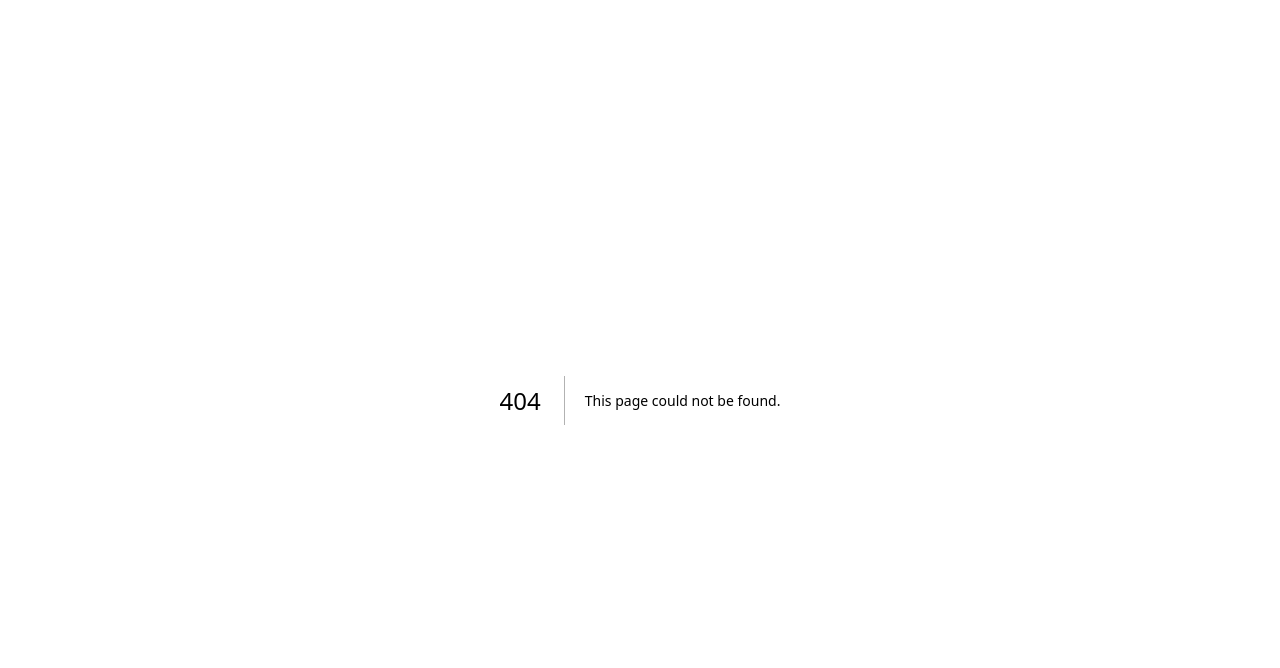
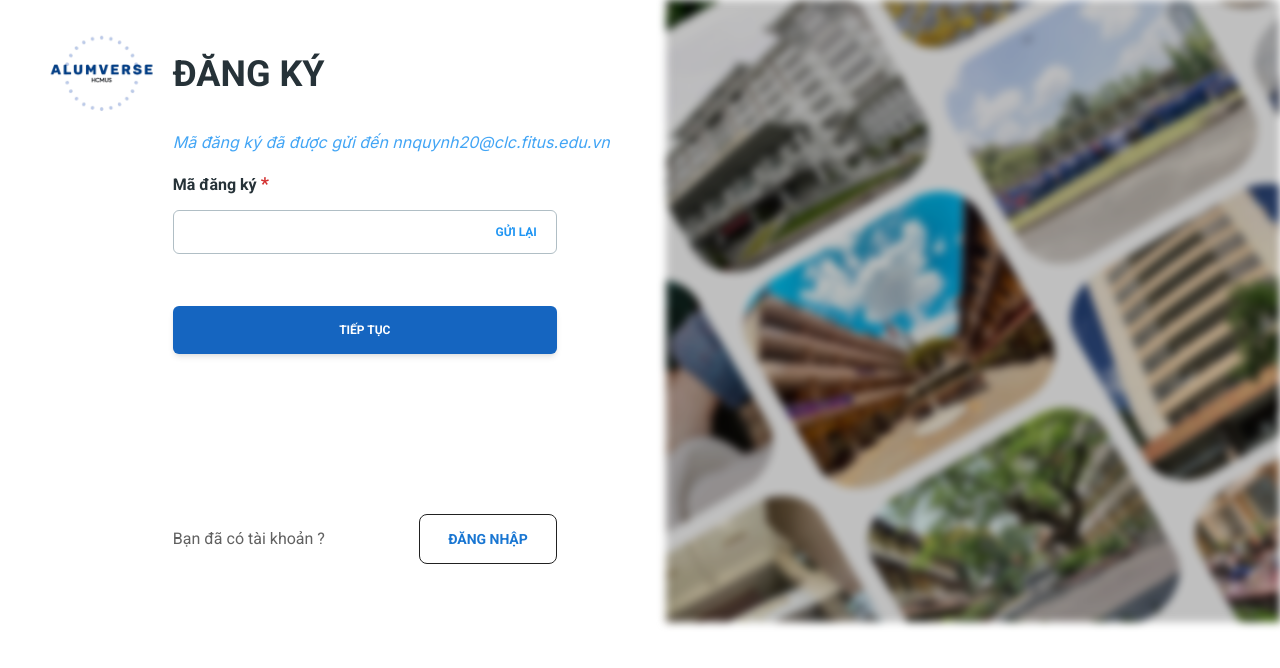
Before and after one commit to mugetsu0422/HCMUS-Alumni-Web, a Next.js app: page /verify-email in a window 1280 px wide. Before the commit this address had no page. Shown: the top 668 px of the page. Built offline with nearby package versions, Linux system fonts and the light colour scheme; a web font is replaced by a local one.

Commit message:
verify page

```diff
--- a/src/app/ui/(authentication)/layout.tsx
+++ b/src/app/(authentication)/layout.tsx
@@ -1,5 +1,5 @@
 import { Inter } from 'next/font/google'
-import '../../globals.css'
+import '../globals.css'
 import Image from 'next/image'
 
 const inter = Inter({ subsets: ['latin'] })
--- a/src/app/ui/(authentication)/signin/page.tsx
+++ b/src/app/(authentication)/signin/page.tsx
@@ -8,7 +8,7 @@ import {
   Button,
   Typography,
 } from '@material-tailwind/react'
-import { roboto } from '../../fonts'
+import { roboto } from '../../ui/fonts'
 import toast, { Toaster } from 'react-hot-toast'
 
 export default function page() {
@@ -21,7 +21,7 @@ export default function page() {
       color="transparent"
       shadow={false}
       placeholder={undefined}
-      className={`${roboto} w-[20rem] m-auto pt-[10rem] `}>
+      className={`${roboto} w-[20rem] m-auto pt-[8rem] `}>
       <Typography variant="h2" color="blue-gray" placeholder={undefined}>
         ĐĂNG NHẬP
       </Typography>
@@ -92,6 +92,7 @@ export default function page() {
           className={` ${roboto} mt-6 w-full bg-blue-800 text-white rounded-md py-4`}>
           Đăng nhập
         </Button>
+
         <Toaster
           toastOptions={{
             success: {
@@ -115,7 +116,7 @@ export default function page() {
             className={`${roboto} text-center font-normal`}>
             Bạn chưa có tài khoản ?
           </Typography>
-          <Link href="http://localhost:3000/ui/signup">
+          <Link href="/signup">
             <Button
               placeholder={undefined}
               size="lg"
--- a/src/app/ui/(authentication)/signup/page.tsx
+++ b/src/app/(authentication)/signup/page.tsx
@@ -2,16 +2,23 @@
 import React from 'react'
 import Link from 'next/link'
 import { Card, Input, Button, Typography } from '@material-tailwind/react'
-import { roboto } from '../../fonts'
+import { roboto } from '../../ui/fonts'
 import { useForm } from 'react-hook-form'
-import ErrorInput from './ErrorInput'
+import ErrorInput from '../../ui/Error-input'
+
+import { useRouter } from 'next/navigation'
 
 export default function page() {
+  // eslint-disable-next-line react-hooks/rules-of-hooks
+  const router = useRouter()
   const onSubmit = (data) => {
     console.log(data) // Submit form data
   }
 
-  // eslint-disable-next-line react-hooks/rules-of-hooks
+  function hanldeClick() {
+    router.push('/verify-email')
+  }
+
   const {
     register,
     handleSubmit,
@@ -25,7 +32,7 @@ export default function page() {
       color="transparent"
       shadow={false}
       placeholder={undefined}
-      className={`${roboto} w-[20rem] m-auto pt-[10rem] `}>
+      className={`${roboto} w-[20rem] m-auto pt-[8rem] `}>
       <Typography variant="h2" color="blue-gray" placeholder={undefined}>
         ĐĂNG KÝ
       </Typography>
@@ -121,11 +128,12 @@ export default function page() {
         </div>
 
         <Button
+          onClick={hanldeClick}
           type="submit"
           placeholder={undefined}
           ripple={true}
           className={` ${roboto} mt-[3rem] w-full bg-blue-800 text-white rounded-md py-4`}>
-          Đăng Ký
+          Tiếp tục
         </Button>
 
         <div className=" mt-[3rem] flex items-center justify-between md:mt-[5rem] lg:mt[5rem] xl:mt-[10rem]">
@@ -135,7 +143,7 @@ export default function page() {
             className={`${roboto} text-center font-normal`}>
             Bạn đã có tài khoản ?
           </Typography>
-          <Link href="http://localhost:3000/ui/signin">
+          <Link href="/signin">
             <Button
               placeholder={undefined}
               size="lg"
--- /dev/null
+++ b/src/app/(authentication)/verify-email/page.tsx
@@ -0,0 +1,122 @@
+'use client'
+import React from 'react'
+import Link from 'next/link'
+import { Card, Input, Button, Typography } from '@material-tailwind/react'
+import { roboto } from '../../ui/fonts'
+import { useForm } from 'react-hook-form'
+import ErrorInput from '../../ui/Error-input'
+
+import { useRouter } from 'next/navigation'
+
+export default function page() {
+  // eslint-disable-next-line react-hooks/rules-of-hooks
+  const router = useRouter()
+  const onSubmit = (data) => {
+    console.log(data) // Submit form data
+  }
+
+  function hanldeClick() {
+    router.push('/verify-email')
+  }
+
+  const {
+    register,
+    handleSubmit,
+    getValues,
+    formState: { errors },
+    // eslint-disable-next-line react-hooks/rules-of-hooks
+  } = useForm()
+
+  return (
+    <Card
+      color="transparent"
+      shadow={false}
+      placeholder={undefined}
+      className={`${roboto} w-[20rem] m-auto -pt-[10rem]  `}>
+      <Typography variant="h2" color="blue-gray" placeholder={undefined}>
+        ĐĂNG KÝ
+      </Typography>
+
+      <div
+        className={` text-blue-400	 ${roboto} italic text-nowrap w-[450px]	mt-[2rem] -mb-[1rem] `}>
+        Mã đăng ký đã được gửi đến nnquynh20@clc.fitus.edu.vn
+      </div>
+
+      <form
+        //summit form
+        onSubmit={handleSubmit(onSubmit)}
+        className="mt-8 mb-2 w-80 max-w-screen-lg sm:w-96">
+        <div className="mb-1 flex flex-col gap-6">
+          <Typography
+            placeholder={undefined}
+            variant="h6"
+            color="blue-gray"
+            className={` ${roboto} -mb-3`}>
+            Mã đăng ký <span className="text-red-700 font-bold text-lg">*</span>
+          </Typography>
+
+          <div className="flex relative w-full max-w-[24rem]">
+            <Input
+              size="lg"
+              className=" !border-t-blue-gray-200 focus:!border-t-gray-900 pr-20"
+              labelProps={{
+                className: 'before:content-none after:content-none',
+              }}
+              {...register('confirmPassword', {
+                required: 'Vui lòng xác nhận lại mật khẩu',
+                validate: (value) =>
+                  value === getValues().password || 'Mật khẩu không trùng lặp', // có gì chỉnh lại sao cho câu từ hợp lý xíu
+              })}
+              containerProps={{
+                className: 'min-w-0',
+              }}
+              crossOrigin={undefined}
+            />
+            <Button
+              placeholder={undefined}
+              size="sm"
+              color="blue"
+              variant="text"
+              className="!absolute right-1 top-1.5 rounded"
+              //loading={}
+            >
+              Gửi lại
+            </Button>
+          </div>
+          <ErrorInput
+            // This is the error message
+            errors={errors?.confirmPassword?.message}
+          />
+        </div>
+
+        <Button
+          onClick={hanldeClick}
+          type="submit"
+          placeholder={undefined}
+          ripple={true}
+          className={` ${roboto} mt-[3rem] w-full bg-blue-800 text-white rounded-md py-4`}>
+          Tiếp tục
+        </Button>
+
+        <div className=" mt-[3rem] flex items-center justify-between md:mt-[5rem] lg:mt[5rem] xl:mt-[10rem]">
+          <Typography
+            placeholder={undefined}
+            color="gray"
+            className={`${roboto} text-center font-normal`}>
+            Bạn đã có tài khoản ?
+          </Typography>
+          <Link href="/signin">
+            <Button
+              placeholder={undefined}
+              size="lg"
+              variant="outlined"
+              className={` ${roboto} font-bold text-blue-700 `}
+              ripple={true}>
+              Đăng Nhập
+            </Button>
+          </Link>
+        </div>
+      </form>
+    </Card>
+  )
+}
```
Also changed, not shown: src/app/ui/Error-input.tsx (renamed from src/app/ui/(authentication)/signup/ErrorInput.tsx).
